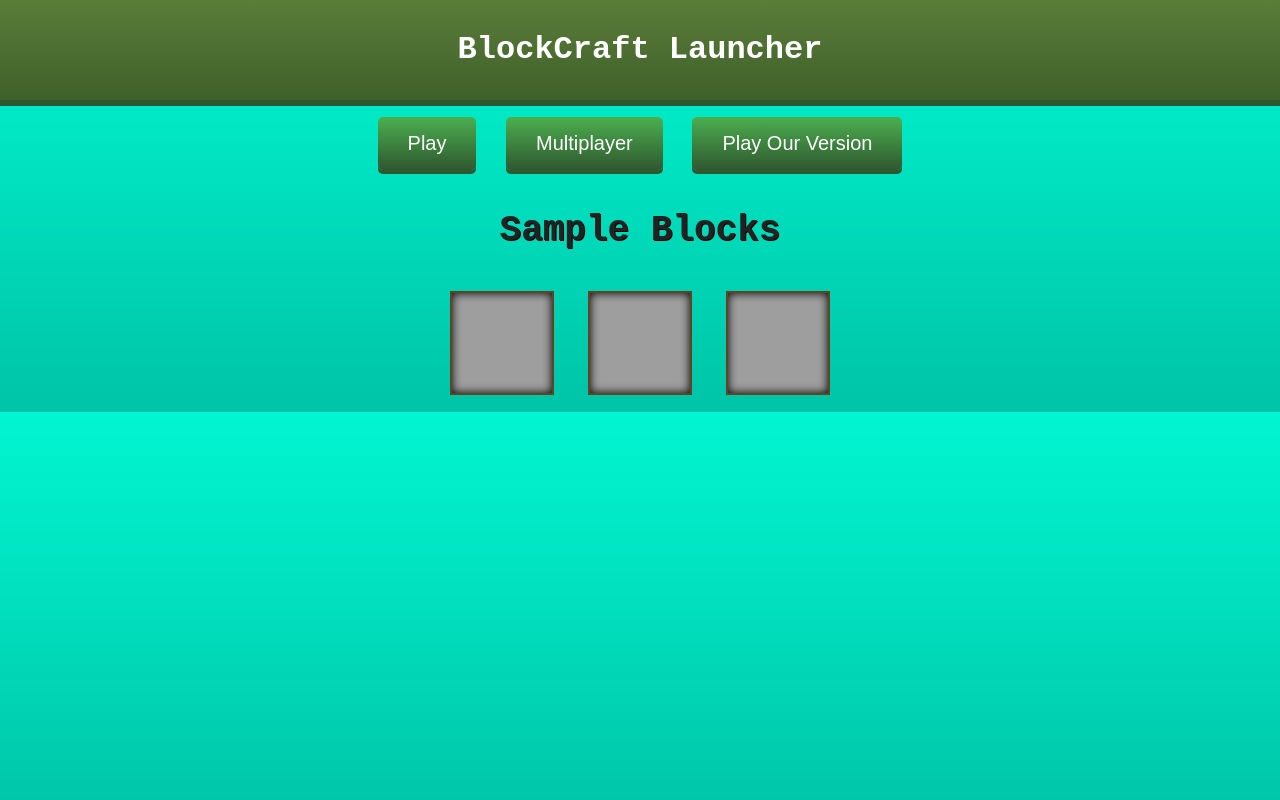
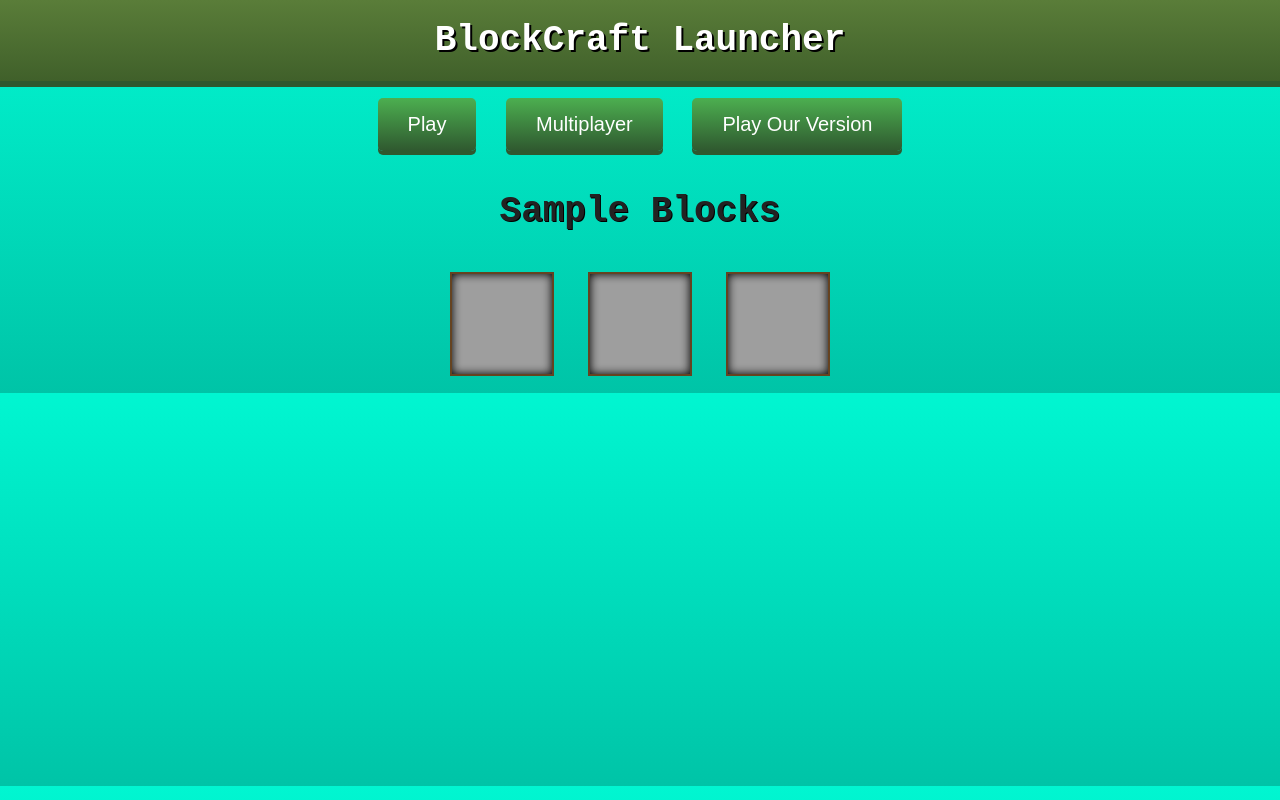
Before and after one commit to idontknowwhatmyusernameshouldbe1/notminecraft, a plain HTML site: page index.html in a window 1280 px wide. Drawn offline with Linux system fonts and the light colour scheme; grey boxes are pictures that could not be loaded.

Commit message:
Update style.css

```diff
--- a/style.css
+++ b/style.css
@@ -8,20 +8,18 @@ body {
     padding: 0;
 }
 
-/* --- Header with Logo --- */
+/* --- Header --- */
 .header {
     background: linear-gradient(#5a7d39, #40602a);
-    padding: 10px 20px;
+    padding: 20px;
     box-shadow: 0 4px #2f582f;
     border-bottom: 2px solid #2f582f;
-    display: flex;
-    justify-content: center;
-    align-items: center;
 }
 
-.header-logo {
-    height: 60px; /* adjust as needed */
-    width: auto;
+.header h1 {
+    font-size: 36px;
+    margin: 0;
+    text-shadow: 2px 2px #000;
 }
 
 /* --- Buttons --- */
```
